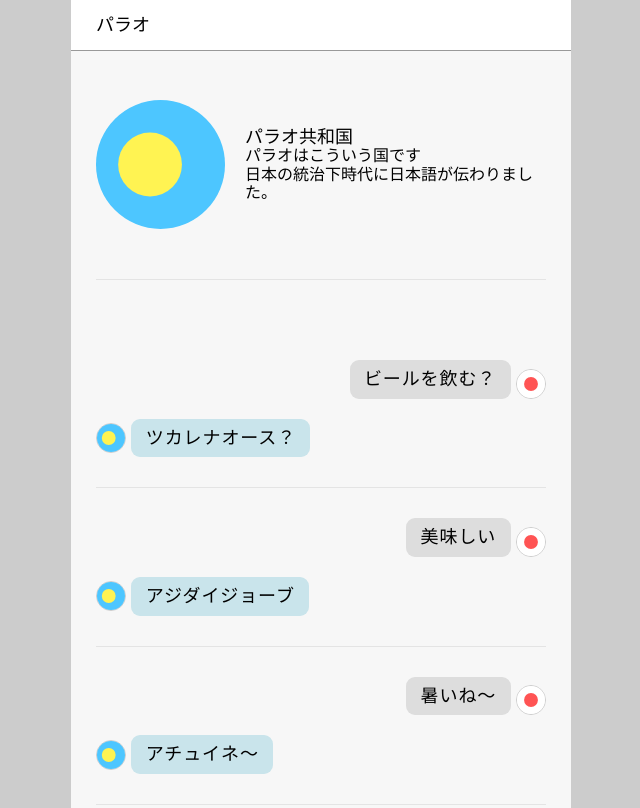
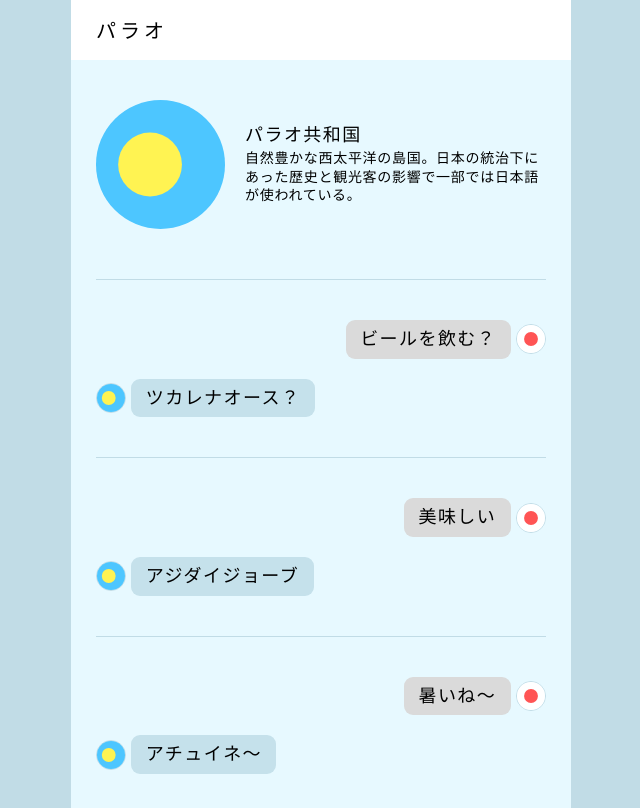
Before and after one commit to lumi1506/palau, a plain HTML site: page index.html in a window 1280 px wide. Shown: the top 808 px of the page, without its empty margins (319-959 px from the left). Drawn offline with Linux system fonts and the light colour scheme; some packages are replaced by stand-ins of ours.

Commit message:
Add files via upload

```diff
--- a/index.html
+++ b/index.html
@@ -7,6 +7,14 @@
     <title>パラオ語</title>
     <link rel="stylesheet" href="https://cdn.jsdelivr.net/npm/destyle.css@4.0.1/destyle.css">
     <link rel="stylesheet" href="/style.css">
+    <link rel="icon" href="/img/favicon.ico" type="image/x-icon">
+    <link rel="apple-touch-icon" href="/img/icon-192.png" sizes="192x192" type="image/png">
+    <meta name="description" content="パラオ語をチャット形式で紹介。">
+    <meta name="keywords" content="パラオ語, Palauan, 日本語, Japanese">
+    <!-- google fonts -->
+    <link rel="preconnect" href="https://fonts.googleapis.com">
+    <link rel="preconnect" href="https://fonts.gstatic.com" crossorigin>
+    <link href="https://fonts.googleapis.com/css2?family=M+PLUS+1p&display=swap" rel="stylesheet">
 </head>
 
 <body>
@@ -22,8 +30,7 @@
                 <div class="text-block">
                     <h2>パラオ共和国</h2>
                     <div>
-                        <p>パラオはこういう国です</p>
-                        <p>日本の統治下時代に日本語が伝わりました。</p>
+                        <p>自然豊かな西太平洋の島国。日本の統治下にあった歴史と観光客の影響で一部では日本語が使われている。</p>
                     </div>
                 </div>
             </div>
@@ -123,11 +130,11 @@
                 <div>
                     <div class="japan">
                         <img src="/img/japan.svg" alt="japan">
-                        <p>ハゲ</p>
+                        <p>ハゲ！</p>
                     </div>
                     <div class="palau">
                         <img src="/img/palau.svg" alt="palau">
-                        <p>テロボーズ</p>
+                        <p>テロボーズ！</p>
                     </div>
                 </div>
                 <div>
@@ -143,7 +150,7 @@
                 <div>
                     <div class="japan">
                         <img src="/img/japan.svg" alt="japan">
-                        <p>ダメだよ</p>
+                        <p>これダメだ</p>
                     </div>
                     <div class="palau">
                         <img src="/img/palau.svg" alt="palau">
@@ -200,7 +207,6 @@
                         <p>サッポロイチバン</p>
                     </div>
                 </div>
-
                 <div>
                     <div class="japan">
                         <img src="/img/japan.svg" alt="japan">
--- a/style.css
+++ b/style.css
@@ -1,3 +1,7 @@
+:root {
+    --gray: #c1dce6;
+}
+
 img {
     width: 100%;
 }
@@ -6,20 +10,24 @@ html {
     font-size: 62.5%;
 }
 
-
 header {
+    display: flex;
     position: fixed;
-    background-color: #fff;
-    border-bottom: 1px solid #999999;
     width: 100%;
     max-width: 500px;
+    height: 6rem;
     margin-inline: auto;
+    background-color: #fff;
+    align-items: center;
 }
 
 h1 {
-    line-height: 5rem;
-    font-size: 1.8rem;
-    height: 5rem;
+    font-size: 2rem;
+    letter-spacing: .2em;
+}
+
+h2 {
+    margin-bottom: .2em;
 }
 
 header > div {
@@ -28,21 +36,21 @@ header > div {
 }
 
 body {
-    background-color: #ccc;
-    font-size: 1.8rem;
     max-width: 500px;
     margin-inline: auto;
+    font-family: "M PLUS 1p", sans-serif;
+    font-size: 1.8rem;
+    letter-spacing: .08em;
+    background-color: var(--gray);
 }
-
 section {
-    background-color: #f7f7f7;
+    background-color: #e7f9ff;
 }
 
 section>div {
     width: 90%;
+    padding-bottom: 5rem;
     margin-inline: auto;
-    border-bottom: 1px solid #e4e4e4;
-    padding-bottom: 5rem;
 }
 
 #intro {
@@ -51,13 +59,14 @@ section>div {
 
 #intro > div {
     display: flex;
+    gap: 2rem;
+    border-bottom: 1px solid var(--gray);
     align-items: center;
-    gap: 2rem;
 }
 
 #intro img {
+    width: 30%;
     border-radius: 50%;
-    width: 30%;
 }
 
 #intro .text-block {
@@ -65,22 +74,26 @@ section>div {
 }
 
 #intro .text-block p {
-    font-size: 1.6rem;
-}
-
-#chat {
-    padding-top: 5rem;
+    font-size: 1.4rem;
+    line-height: 1.3em;
+    letter-spacing: .05em;
 }
 
 #chat > div > div {
-    border-bottom: 1px solid #e4e4e4;
+    padding-block: 4rem;
+    border-bottom: 1px solid var(--gray);
+}
+
+
+#chat > div > div:last-child {
+    border-bottom: none;
 }
 
 #chat img {
     display: block;
     width: 3rem;
     aspect-ratio: 1/1;
-    border: 1px solid #ccc;
+    border: 1px solid var(--gray);
     border-radius: 50%;
 }
 
@@ -88,32 +101,23 @@ section>div {
     width: fit-content;
     padding: .5em .8em;
     border-radius: .5em;
-    letter-spacing: .05em;
 }
 
 .japan, .palau {
     display: flex;
-    /* flex-direction: column; */
     align-items: center;
     gap: .3em;
 }
 
 .japan {
-    align-items: flex-end;
     flex-direction: row-reverse;
     margin-bottom: 2rem;
-    margin-top: 3rem;
-}
-
-.palau {
-    margin-bottom: 3rem;
-    /* transform: translateY(-1.5em); */
 }
 
 .japan p {
-    background-color: #dddddd;
+    background-color: #dadada;
 }
 
 .palau p {
-    background-color: #c9e4eb;
+    background-color: #c5e1eb;
 }
```
Also changed, not shown: img/favicon.ico (added), img/icon-192.png (added).
